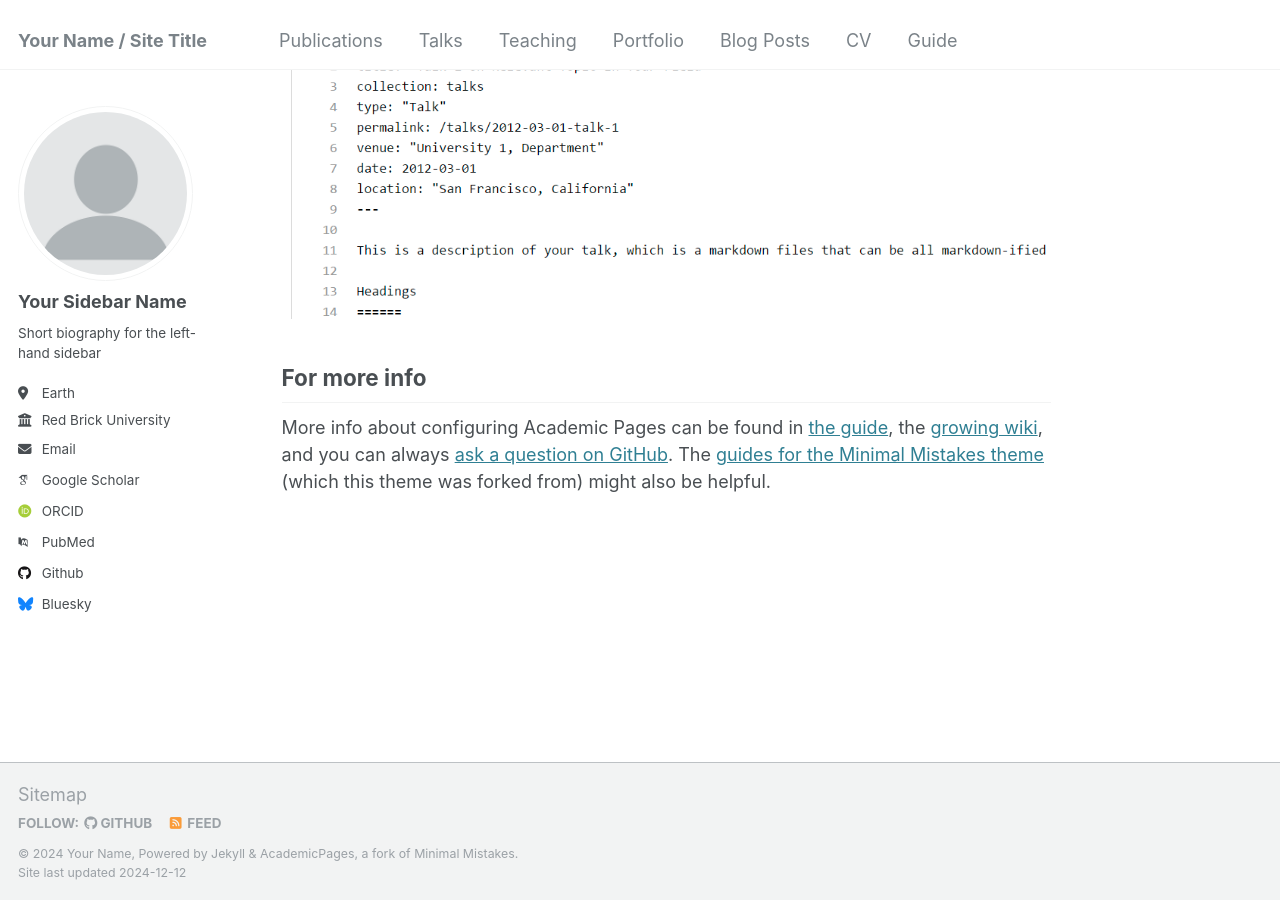
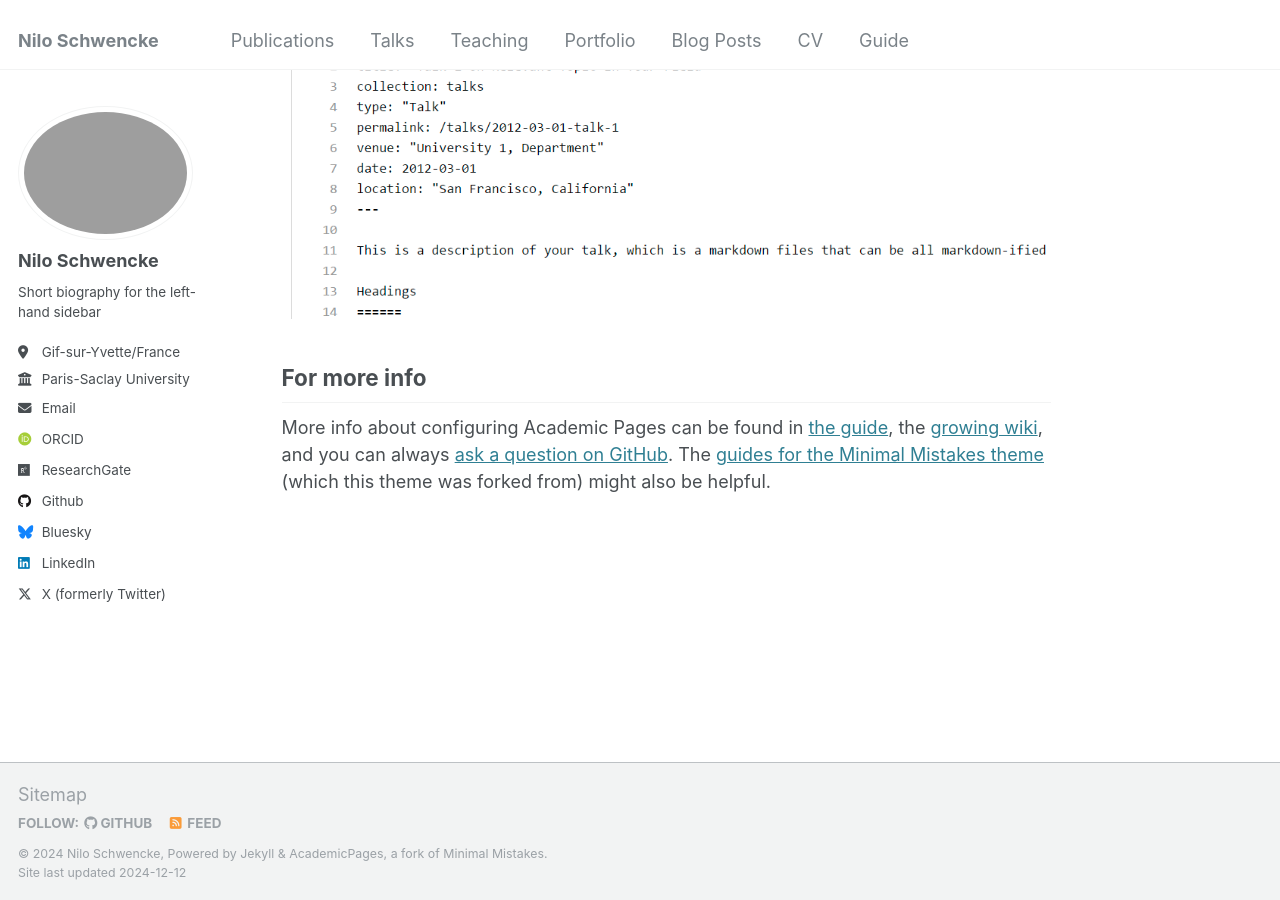
Before and after one commit to IloneM/ilonem.github.io, a Jekyll site: the page built from _pages/about.md, in a window 1280 px wide and 900 px high, scrolled down 2643 px. Built offline with Jekyll 4.4.1, drawn with Linux system fonts in a browser that asks for light colours; some web fonts are replaced.

Commit message:
Addin infos

```diff
--- a/_config.yml
+++ b/_config.yml
@@ -8,48 +8,48 @@
 
 # Basic Site Settings
 locale                   : "en-US"
-title                    : "Your Name / Site Title"
+title                    : "Nilo Schwencke"
 title_separator          : "-"
-name                     : &name "Your Name"
-description              : &description "personal description"
-url                      : https://academicpages.github.io # the base hostname & protocol for your site e.g. "https://[your GitHub username].github.io"
+name                     : &name "Nilo Schwencke"
+description              : &description "PhD in Computer Science"
+url                      : https://nilo.schwencke.me # the base hostname & protocol for your site e.g. "https://[your GitHub username].github.io"
 baseurl                  : "" # the subpath of your site, e.g. "/blog"
-repository               : "academicpages/academicpages.github.io"
+repository               : "IloneM/ilonem.github.io"
 
 # Site Author - The following control what appear as part of the author content on the side bar.
 #               If a field is blank the icon and link will not appear, otherwise it will be shown.
 #               Additional customization can be done by editing /_includes/author-profile.html
 author:
   # Biographic information
-  avatar           : "profile.png"
-  name             : "Your Sidebar Name"
-  pronouns         : # example: "she/her"
+  avatar           : "profile.jpg"
+  name             : "Nilo Schwencke"
+  pronouns         : # example: "he/him"
   bio              : "Short biography for the left-hand sidebar"
-  location         : "Earth"
-  employer         : "Red Brick University"
+  location         : "Gif-sur-Yvette/France"
+  employer         : "Paris-Saclay University"
   uri              : # URL
-  email            : "none@example.org"
+  email            : "firstname.lastname at protonmail.com"
 
   # Academic websites
   arxiv            : # URL - Update with the correct link to your profile
-  googlescholar    : "https://scholar.google.com/citations?user=PS_CX0AAAAAJ"
+  googlescholar    : # "https://scholar.google.com/citations?user=PS_CX0AAAAAJ"
   impactstory      : # URL
-  orcid            : "http://orcid.org/yourorcidurl"
+  orcid            : "https://orcid.org/0009-0006-6749-1619"
   semantic         : # URL
-  pubmed           : "https://www.ncbi.nlm.nih.gov/pubmed/?term=john+snow"
-  researchgate     : # URL
+  pubmed           : # "https://www.ncbi.nlm.nih.gov/pubmed/?term=john+snow"
+  researchgate     : "https://www.researchgate.net/profile/Nilo_Schwencke"
   scopus           : # URL
 
   # Repositories and software development
   bitbucket        : # Username - Update with your username on the site
   codepen          : # Username
   dribbble         : # Username
-  github           : "academicpages"
+  github           : "IloneM"
   kaggle           : # Username
   stackoverflow    : # User number or user number and name (i.e., use "1" or "1/jeff-atwood")
 
   # Social media
-  bluesky          : "bsky.app" # Replace this with you Bluesky username
+  bluesky          : "niloschwencke.bsky.social" # Replace this with you Bluesky username
   facebook         : # Username
   flickr           : # Username
   foursquare       : # Username
@@ -58,7 +58,7 @@ author:
   keybase          : # Username
   instagram        : # Username
   lastfm           : # Username
-  linkedin         : # Username
+  linkedin         : "nilo-schwencke-517418a0" # Username
   mastodon         : # URL
   medium           : # URL
   pinterest        : # Username
@@ -66,7 +66,7 @@ author:
   steam            : # Username
   telegram         : # URL
   tumblr           : # Username
-  twitter          : # Username for X / Twitter
+  twitter          : "NiloSchwencke" # Username for X / Twitter
   vine             : # Username
   weibo            : # Username
   wikipedia        : # Username
@@ -82,6 +82,8 @@ publication_category:
     title: 'Journal Articles'
   conferences:
     title: 'Conference Papers'
+  preprints:
+    title: 'Arxiv Preprints'
 
 # Site Settings
 teaser                   :  # filename of teaser fallback teaser image placed in /images/, .e.g. "500x300.png"
```
